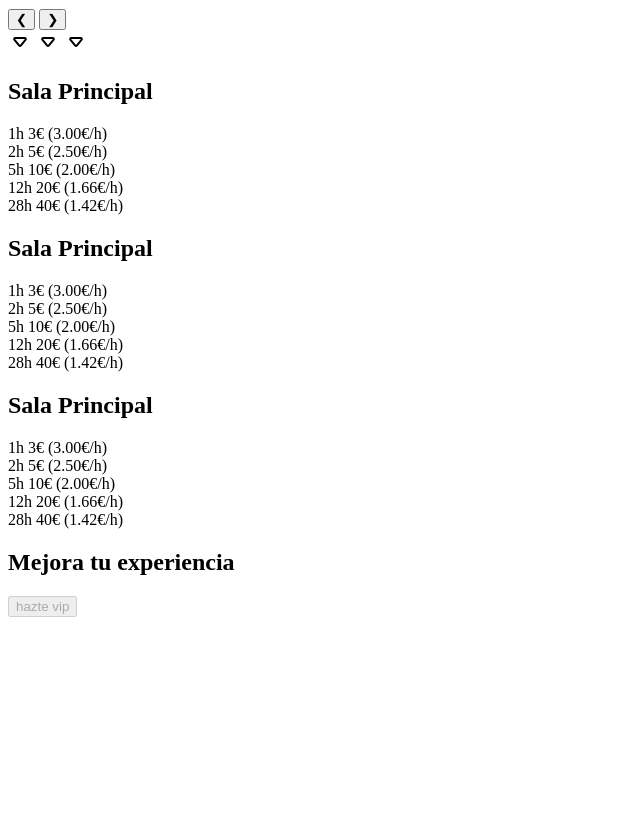
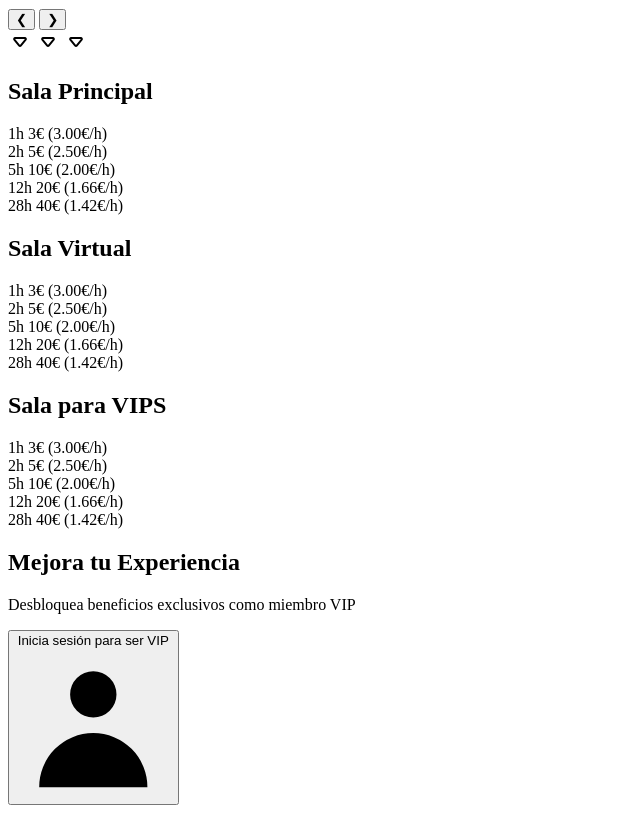
Before and after one commit to psaenzguerrero/TFG_Pablo, a PHP site: page /inicio.php in a window 1280 px wide. Shown: the part 4059-4872 px from the top of the page, without its empty margins (0-640 px from the left). Before the commit the page ends 4676 px from the top, so only its background shows below. Run offline with PHP 8.4, Linux system fonts and the light colour scheme.

Commit message:
arreglos en inicio.php

```diff
--- a/Vistas/inicio.php
+++ b/Vistas/inicio.php
@@ -189,7 +189,7 @@
                 </div>
             </div>
             <div class="p-6 animated-bg shadow-lg w-full max-w-4xl flex items-center space-x-4 overflow-hidden my-6 clip-path-custom scroll-container">
-                <h2 class="text-xl font-bold text-center text-white">Sala Principal</h2>
+                <h2 class="text-xl font-bold text-center text-white">Sala Virtual</h2>
                 <div class="flex space-x-4">
                     <div class="flex flex-col items-center bg-gray-700 p-3 rounded-lg">
                         <span class="text-lg font-semibold text-white">1h</span>
@@ -219,7 +219,7 @@
                 </div>
             </div>
             <div class="p-6 animated-bg shadow-lg w-full max-w-4xl flex items-center space-x-4 overflow-hidden m-6 clip-path-custom scroll-container">
-                <h2 class="text-xl font-bold text-center text-white">Sala Principal</h2>
+                <h2 class="text-xl font-bold text-center text-white">Sala para VIPS</h2>
                 <div class="flex space-x-4">
                     <div class="flex flex-col items-center bg-gray-700 p-3 rounded-lg">
                         <span class="text-lg font-semibold text-white">1h</span>
@@ -249,27 +249,54 @@
                 </div>
             </div>
         </div>
-        <div class="flex items-center justify-center lg:w-500 my-20 text-white">
-            <div>
-                <h2>Mejora tu experiencia</h2>
-                <?php
-                if (isset($_SESSION["id_usuario"])) {
-                    $tipo = $_SESSION["tipo_usuario"];
-                    if (isset($_SESSION["id_usuario"]) && strcmp($tipo, 'normal') == 0) {
-                ?>
-                        <a href="index.php?action=mejoraUsu">hazte vip</a>
-                <?php
-                    }else{
-                ?>
-                        <button disabled="disabled">hazte vip2</button>
-                <?php
-                    }
-                }else{
-                ?>
-                    <button disabled="disabled">hazte vip</button>
-                <?php
-                }
-                ?>
+        <div class="flex items-center justify-center my-16 px-4">
+            <div class="bg-gradient-to-r from-gray-800 to-gray-900 rounded-xl p-8 shadow-2xl border border-gray-700 max-w-2xl w-full transform hover:scale-[1.02] transition-transform duration-300">
+                <div class="flex flex-col md:flex-row items-center justify-between gap-6">
+                    <div class="text-center md:text-left">
+                        <h2 class="text-2xl md:text-3xl font-bold bg-clip-text text-transparent bg-gradient-to-r from-blue-400 to-purple-500 mb-2">
+                            Mejora tu Experiencia
+                        </h2>
+                        <p class="text-gray-300 mb-4 md:mb-0">
+                            Desbloquea beneficios exclusivos como miembro VIP
+                        </p>
+                    </div>
+
+                    <div class="flex-shrink-0">
+                        <?php if (isset($_SESSION["id_usuario"])): ?>
+                            <?php if (isset($_SESSION["tipo_usuario"]) && $_SESSION["tipo_usuario"] === 'Normal'): ?>
+                                <a href="index.php?action=mejoraUsu" class="inline-flex items-center px-6 py-3 bg-gradient-to-r from-yellow-500 to-yellow-600 text-gray-900 font-bold rounded-lg hover:from-yellow-400 hover:to-yellow-500 transition-all duration-300 shadow-lg hover:shadow-xl">
+                                    Hazte VIP
+                                    <svg xmlns="http://www.w3.org/2000/svg" class="ml-2 h-5 w-5" viewBox="0 0 20 20" fill="currentColor">
+                                        <path fill-rule="evenodd" d="M12.395 2.553a1 1 0 00-1.45-.385c-.345.23-.614.558-.822.88-.214.33-.403.713-.57 1.116-.334.804-.614 1.768-.84 2.734a31.365 31.365 0 00-.613 3.58 2.64 2.64 0 01-.945-1.067c-.328-.68-.398-1.534-.398-2.654A1 1 0 005.05 6.05 6.981 6.981 0 003 11a7 7 0 1011.95-4.95c-.592-.591-.98-.985-1.348-1.467-.363-.476-.724-1.063-1.207-2.03zM12.12 15.12A3 3 0 017 13s.879.5 2.5.5c0-1 .5-4 1.25-4.5.5 1 .786 1.293 1.371 1.879A2.99 2.99 0 0113 13a2.99 2.99 0 01-.879 2.121z" clip-rule="evenodd" />
+                                    </svg>
+                                </a>
+                            <?php else: ?>
+                                <button class="inline-flex items-center px-6 py-3 bg-gray-600 text-gray-300 font-medium rounded-lg cursor-not-allowed opacity-75">
+                                    Ya eres VIP
+                                    <svg xmlns="http://www.w3.org/2000/svg" class="ml-2 h-5 w-5 text-yellow-400" viewBox="0 0 20 20" fill="currentColor">
+                                        <path d="M9.049 2.927c.3-.921 1.603-.921 1.902 0l1.07 3.292a1 1 0 00.95.69h3.462c.969 0 1.371 1.24.588 1.81l-2.8 2.034a1 1 0 00-.364 1.118l1.07 3.292c.3.921-.755 1.688-1.54 1.118l-2.8-2.034a1 1 0 00-1.175 0l-2.8 2.034c-.784.57-1.838-.197-1.539-1.118l1.07-3.292a1 1 0 00-.364-1.118L2.98 8.72c-.783-.57-.38-1.81.588-1.81h3.461a1 1 0 00.951-.69l1.07-3.292z" />
+                                    </svg>
+                                </button>
+                            <?php endif; ?>
+                        <?php else: ?>
+                            <button
+                                class="inline-flex items-center px-6 py-3 bg-gray-600 text-gray-300 font-medium rounded-lg cursor-not-allowed opacity-75"
+                                onclick="showLoginAlert()"
+                            >
+                                Inicia sesión para ser VIP
+                                <svg xmlns="http://www.w3.org/2000/svg" class="ml-2 h-5 w-5" viewBox="0 0 20 20" fill="currentColor">
+                                    <path fill-rule="evenodd" d="M10 9a3 3 0 100-6 3 3 0 000 6zm-7 9a7 7 0 1114 0H3z" clip-rule="evenodd" />
+                                </svg>
+                            </button>
+
+                            <script>
+                                function showLoginAlert() {
+                                    alert("Por favor inicia sesión para acceder a las ventajas VIP");
+                                }
+                            </script>
+                        <?php endif; ?>
+                    </div>
+                </div>
             </div>
         </div>
     </section>
```
